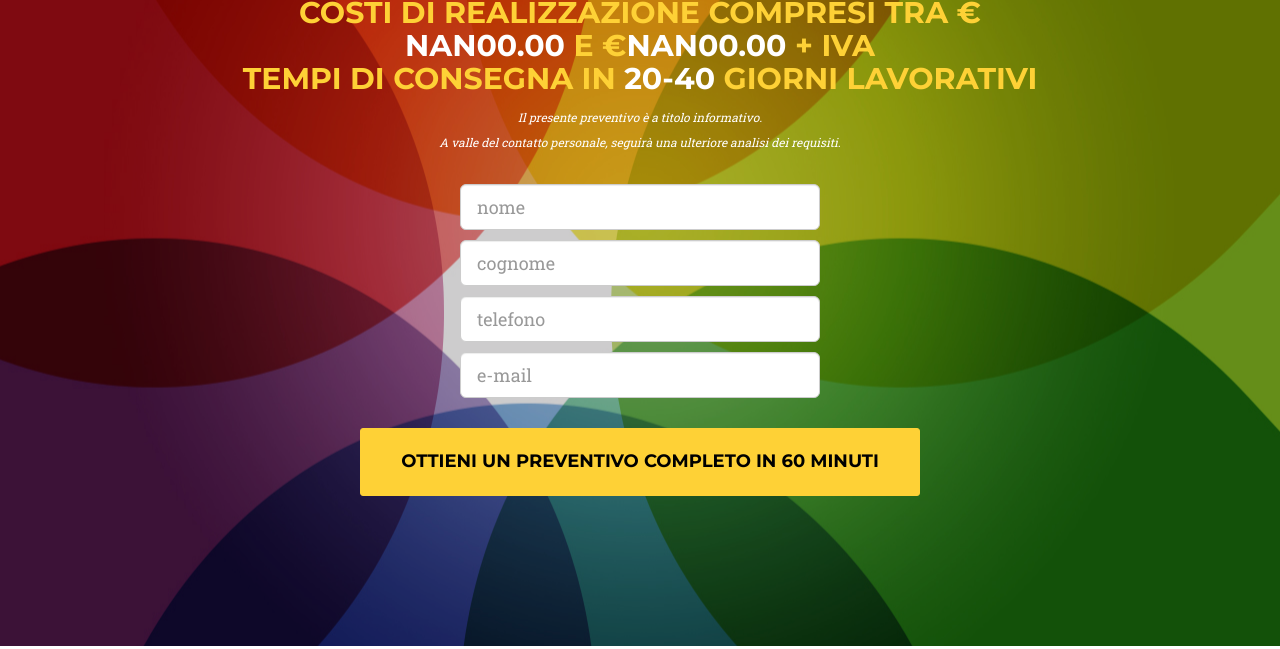
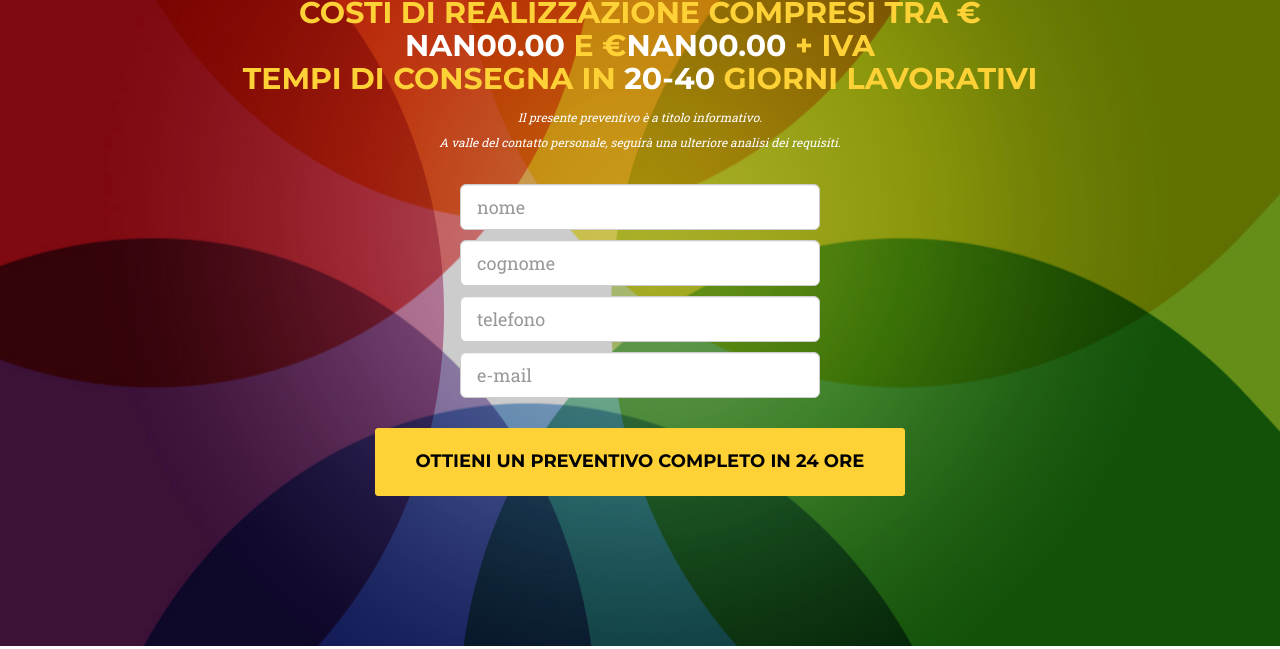
Before and after one commit to alenacci/prototypeninja-website, a plain HTML site: page step8.html in a window 1280 px wide. Shown: the part 318-967 px from the top of the page. Drawn offline with nearby package versions, Linux system fonts and the light colour scheme; a script that the page names is missing; a web font is replaced by a local one.

Commit message:
preventivo

```diff
--- a/step8.html
+++ b/step8.html
@@ -137,7 +137,7 @@
                     </div>
 
                     <br>
-                    <a href="javascript:sendRequest()" class="page-scroll btn btn-xl" style="color:#000">Ottieni un preventivo completo in 60 minuti</a>
+                    <a href="javascript:sendRequest()" class="page-scroll btn btn-xl" style="color:#000">Ottieni un preventivo completo in 24 ore</a>
                 </div>
             </div>
 
```
